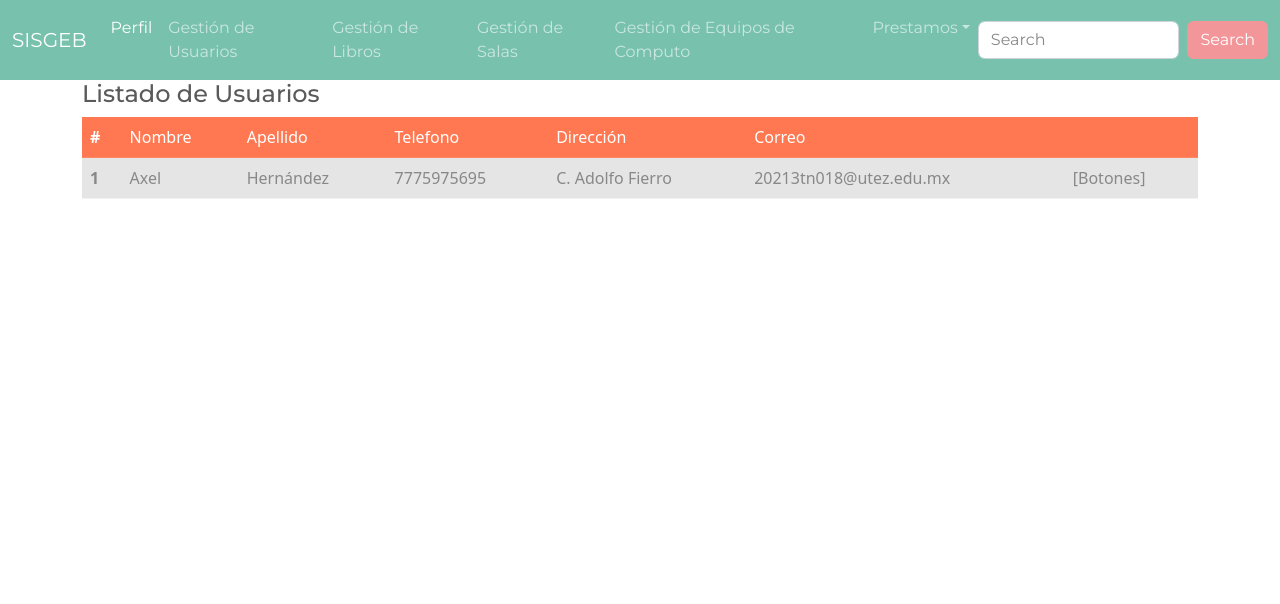
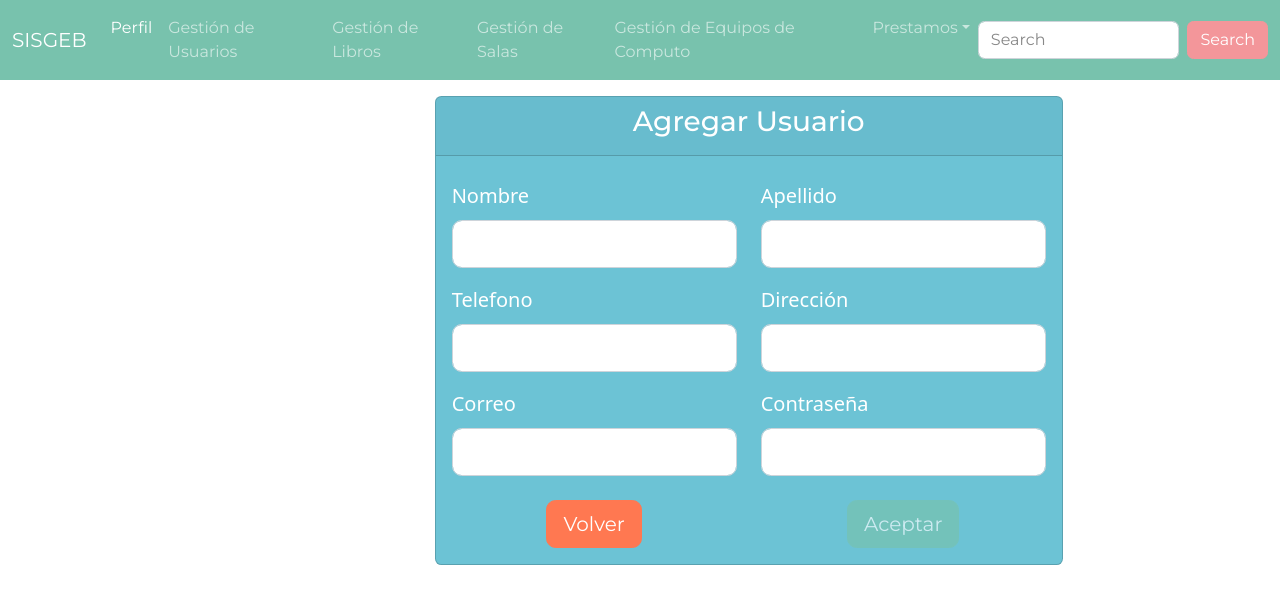
Before and after one commit to MichKwon05/Integradora_AOS, an Angular app in the folder SISGEB/: page /addUser in a window 1280 px wide. Shown: the top 604 px of the page. Built offline with nearby package versions, Linux system fonts and the light colour scheme.

Commit message:
Frontend Terminado / Validaciones a medias

```diff
--- a/SISGEB/src/app/app.component.html
+++ b/SISGEB/src/app/app.component.html
@@ -5,4 +5,4 @@
 <!--Modulo Navbar-->
 <app-navbar></app-navbar>
 <!--Modulo Lista de Usuarios (CRUD)-->
-<app-list-users></app-list-users>
+<router-outlet></router-outlet>
--- a/SISGEB/src/app/components/add-edit-user/add-edit-user.component.html
+++ b/SISGEB/src/app/components/add-edit-user/add-edit-user.component.html
@@ -1 +1,68 @@
-<p>add-edit-user works!</p>
+<div class="row mt-3">
+  <div class="col-lg-6 offset-lg-4">
+    <div class="card text-white bg-info mb-3" style="max-width: 40rem">
+      <div class="card-header text-center"><h3>Agregar Usuario</h3></div>
+      <div class="card-body">
+        <form [formGroup]="form" class="form-group" (ngSubmit)="addUser()">
+            <div class="row">
+                <div class="col-lg-6">
+                    <label for="name" class="col-form-label col-form-label-lg">Nombre</label>
+                    <input formControlName="name" type="text" class="form-control form-control-lg" name="name">
+                    <span *ngIf="form.get('name')?.hasError('required') && form.get('name')?.touched" class="text-sm text-danger">
+                        <strong>Campo Requerido</strong>
+                    </span>
+                </div>
+                <div class="col-lg-6">
+                    <label for="apellido" class="col-form-label col-form-label-lg">Apellido</label>
+                    <input formControlName="surname" type="text" class="form-control form-control-lg" name="apellido">
+                    <span *ngIf="form.get('surname')?.hasError('required') && form.get('surname')?.touched" class="text-sm text-danger">
+                        <strong>Campo Requerido</strong>
+                    </span>
+                </div>
+            </div>
+            <div class="row mt-2">
+                <div class="col-lg-6">
+                    <label for="phone" class="col-form-label col-form-label-lg">Telefono</label>
+                    <input formControlName="phone" type="text" class="form-control form-control-lg" name="phone">
+                    <span *ngIf="form.get('phone')?.hasError('required') && form.get('phone')?.touched" class="text-sm text-danger">
+                        <strong>Campo Requerido</strong>
+                    </span>
+                </div>
+                <div class="col-lg-6">
+                    <label for="address" class="col-form-label col-form-label-lg">Dirección</label>
+                    <input formControlName="address" type="text" class="form-control form-control-lg" name="address">
+                    <span *ngIf="form.get('address')?.hasError('required') && form.get('address')?.touched" class="text-sm text-danger">
+                        <strong>Campo Requerido</strong>
+                    </span>
+                </div>
+            </div>
+            <div class="row mt-2">
+                <div class="col-lg-6">
+                    <label for="email" class="col-form-label col-form-label-lg">Correo</label>
+                    <input formControlName="email" type="email" class="form-control form-control-lg" name="email">
+                    <span *ngIf="form.get('email')?.hasError('required') && form.get('email')?.touched" class="text-sm text-danger">
+                        <strong>Campo Requerido</strong>
+                    </span>
+                </div>
+                <div class="col-lg-6">
+                    <label for="password" class="col-form-label col-form-label-lg">Contraseña</label>
+                    <input formControlName="password" type="password" class="form-control form-control-lg" name="password">
+                    <span *ngIf="form.get('password')?.hasError('required') && form.get('password')?.touched" class="text-sm text-danger">
+                        <strong>Campo Requerido</strong>
+                    </span>
+                </div>
+            </div>
+
+            <div class="row mt-4 text-center">
+                <div class="col-lg-6">
+                    <button routerLink="/" type="button" class="btn btn-danger btn-lg">Volver</button>
+                </div>
+                <div class="col-lg-6">
+                    <button [disabled]="form.invalid" type="submit" class="btn btn-primary btn-lg">Aceptar</button>
+                </div>
+            </div>
+        </form>
+      </div>
+    </div>
+  </div>
+</div>
--- a/SISGEB/src/app/components/add-edit-user/add-edit-user.component.ts
+++ b/SISGEB/src/app/components/add-edit-user/add-edit-user.component.ts
@@ -1,10 +1,39 @@
-import { Component } from '@angular/core';
+import { Component, OnInit } from '@angular/core';
+import { FormBuilder, FormGroup, Validators } from '@angular/forms';
+import { User } from 'src/app/interfaces/users';
 
 @Component({
   selector: 'app-add-edit-user',
   templateUrl: './add-edit-user.component.html',
   styleUrls: ['./add-edit-user.component.css']
 })
-export class AddEditUserComponent {
+export class AddEditUserComponent implements OnInit {
+  form: FormGroup;
 
+  constructor(private fb: FormBuilder) {
+    this.form = this.fb.group({
+      name: ['', Validators.required],
+      surname: ['', Validators.required],
+      phone: ['', Validators.required],
+      address: ['', Validators.required],
+      email: ['', Validators.required],
+      password: ['', Validators.required]
+    })
+  }
+
+  ngOnInit(): void {
+
+  }
+
+  addUser(){
+    const user: User = {
+      name: this.form.value.name,
+      surname: this.form.value.surname,
+      phone: this.form.value.phone,
+      address: this.form.value.address,
+      email: this.form.value.email,
+      password: this.form.value.password
+    }
+    console.log(user);
+  }
 }
--- a/SISGEB/src/app/components/list-users/list-users.component.css
+++ b/SISGEB/src/app/components/list-users/list-users.component.css
@@ -0,0 +1,6 @@
+.title{
+    margin-top: 10px;
+    margin-bottom: 10px;
+    display: flex;
+    justify-content: space-between;
+}
--- a/SISGEB/src/app/components/list-users/list-users.component.html
+++ b/SISGEB/src/app/components/list-users/list-users.component.html
@@ -1,5 +1,8 @@
 <div class="container">
+  <div class="title">
     <h4>Listado de Usuarios</h4>
+    <button type="button" class="btn btn-primary" routerLink="/addUser">Agregar Usuario</button>
+  </div>
   <table class="table table-hover">
     <thead>
       <tr class="table-danger">
@@ -13,14 +16,17 @@
       </tr>
     </thead>
     <tbody>
-            <tr class="table-active">
-                <th scope="row">1</th>
-                <td>Axel</td>
-                <td>Hernández</td>
-                <td>7775975695</td>
-                <td>C. Adolfo Fierro</td>
-                <td>20213tn018@utez.edu.mx</td>
-                <td>[Botones]</td>
+      <tr *ngFor="let item of listUsers" class="table-active">
+        <th>{{ item.id }}</th>
+        <td>{{ item.name }}</td>
+        <td>{{ item.surname }}</td>
+        <td>{{ item.phone }}</td>
+        <td>{{ item.address }}</td>
+        <td>{{ item.email }}</td>
+        <td>
+          <button type="button" class="btn btn-info btn-sm" routerLink="/editUser/{{ item.id }}">Editar</button>
+          <button type="button" class="btn btn-danger btn-sm ms-2">Eliminar</button>
+        </td>
       </tr>
     </tbody>
   </table>
--- a/SISGEB/src/app/components/list-users/list-users.component.ts
+++ b/SISGEB/src/app/components/list-users/list-users.component.ts
@@ -1,4 +1,4 @@
-import { Component } from '@angular/core';
+import { Component, OnInit } from '@angular/core';
 import { User } from 'src/app/interfaces/users';
 
 @Component({
@@ -6,7 +6,7 @@ import { User } from 'src/app/interfaces/users';
   templateUrl: './list-users.component.html',
   styleUrls: ['./list-users.component.css']
 })
-export class ListUsersComponent {
+export class ListUsersComponent implements OnInit {
 
   listUsers: User[] = [
     // Uso para pruebas, proximamente el arreglo se llenará con datos de la Base de Datos
--- /dev/null
+++ b/SISGEB/src/app/components/page-not-found-component/page-not-found-component.component.html
@@ -0,0 +1 @@
+<p>page-not-found-component works!</p>
--- a/SISGEB/src/app/interfaces/users.ts
+++ b/SISGEB/src/app/interfaces/users.ts
@@ -1,5 +1,5 @@
 export interface User {
-    id: number;
+    id?: number;
     name: string;
     surname: string;
     phone: string;
```
Also changed, not shown: SISGEB/src/app/app-routing.module.ts (added, +19 -0 lines), SISGEB/src/app/app.module.ts (+12 -2 lines), SISGEB/src/app/components/page-not-found-component/page-not-found-component.component.ts (added, +10 -0 lines), SISGEB/src/app/components/page-not-found-component/page-not-found-component.component.css (added), 1 other file (tests, documents, lock files or other folders). Lines whose indentation alone changed are shown as unchanged.
